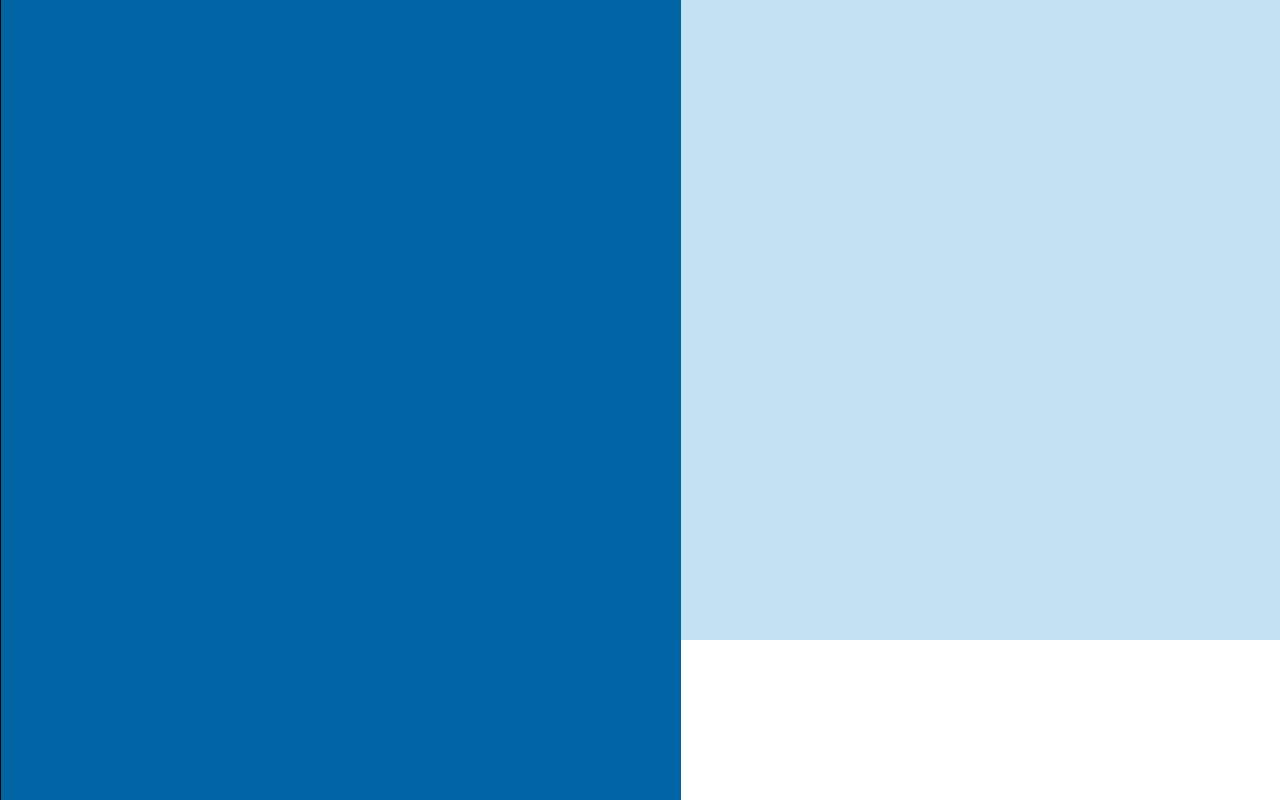
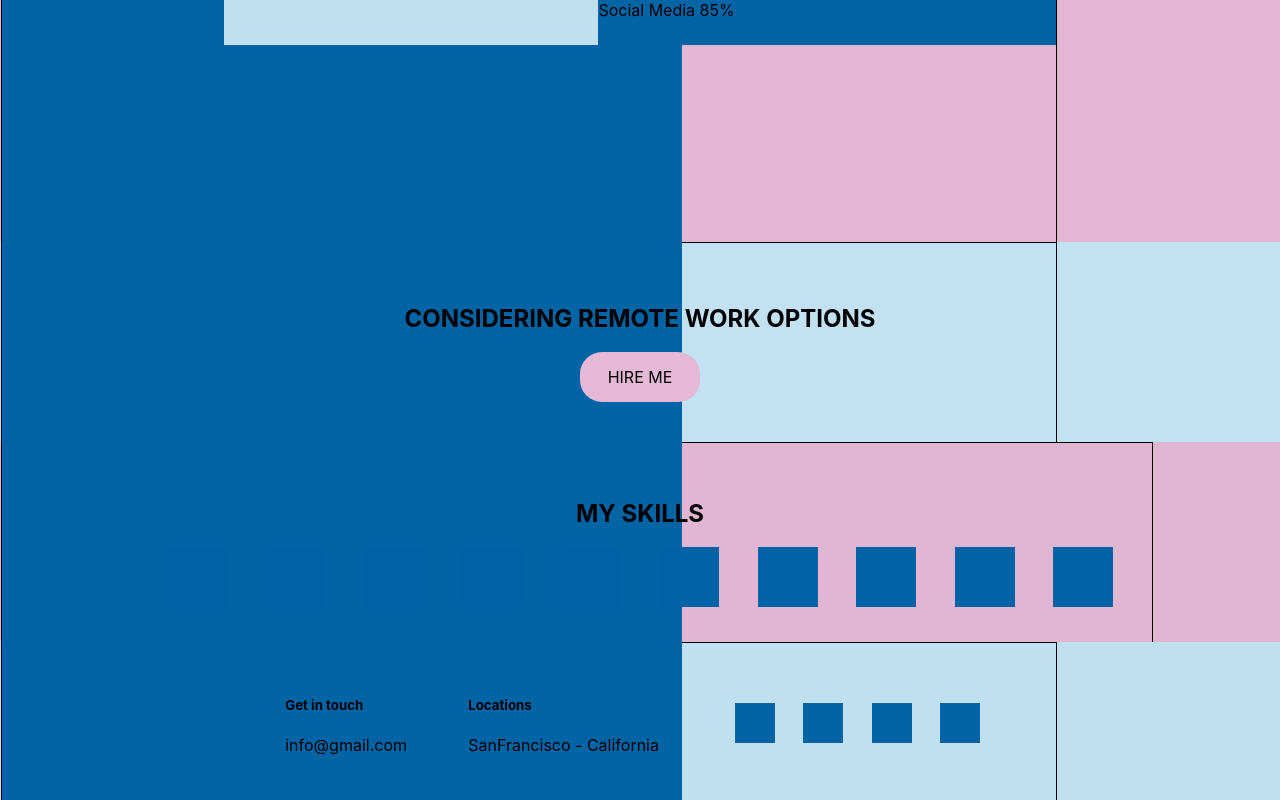
Before and after one commit to naugtymor/Portfolio, a React (Create React App) app: page / in a window 1280 px wide. Shown: the part 3040-3840 px from the top of the page. Built offline with nearby package versions, Linux system fonts and the light colour scheme.

Commit message:
Footer layout, styles, fixes

```diff
--- a/src/About/About.module.css
+++ b/src/About/About.module.css
@@ -4,8 +4,6 @@
 }
 
 .aboutContainer {
-    border: 1px solid red;
-
     align-items: flex-start;
     flex-direction: column;
     justify-content: center;
--- a/src/App.js
+++ b/src/App.js
@@ -6,6 +6,7 @@ import About from "./About/About";
 import DistantWork from "./DistantWork/DistantWork";
 import SkillsList from "./SkillsList/SkillsList";
 import Projects from "./Projects/Projects";
+import Footer from "./Footer/Footer";
 
 const App = () => {
   return (
@@ -13,10 +14,11 @@ const App = () => {
         <Header/>
         <Main/>
         <Skills/>
+        <Projects/>
         <About/>
         <DistantWork/>
         <SkillsList/>
-        <Projects/>
+        <Footer/>
     </div>
   );
 }
--- /dev/null
+++ b/src/Footer/Footer.js
@@ -0,0 +1,30 @@
+import style from "./Footer.module.css"
+import styleContainer from "../common/styles/Container.module.css";
+
+
+const Footer = () => {
+    return (
+        <div className={style.footerBlock}>
+            <div className={`${style.footerContainer} ${styleContainer.container}`}>
+                <div className={style.items}>
+                    <div>
+                        <h5>Get in touch</h5>
+                        <p>info@gmail.com</p>
+                    </div>
+                    <div>
+                        <h5>Locations</h5>
+                        <p>SanFrancisco - California</p>
+                    </div>
+                    <div className={style.icons}>
+                        <div className={style.icon}></div>
+                        <div className={style.icon}></div>
+                        <div className={style.icon}></div>
+                        <div className={style.icon}></div>
+                    </div>
+                </div>
+            </div>
+        </div>
+    )
+}
+
+export default Footer;
--- /dev/null
+++ b/src/Footer/Footer.module.css
@@ -0,0 +1,30 @@
+.footerBlock {
+    height: 20vh;
+    background-color: #c0e0f2;
+}
+
+.footerContainer {
+    flex-direction: row;
+}
+
+.items {
+    width: 100%;
+
+    display: flex;
+    align-items: center;
+    justify-content: space-evenly;
+
+}
+
+.icons {
+    width: 33%;
+
+    display: flex;
+    justify-content: space-around;
+}
+
+.icon {
+    width: 40px;
+    height: 40px;
+    background-color: #0064a5;
+}
--- a/src/Projects/Project/Project.module.css
+++ b/src/Projects/Project/Project.module.css
@@ -1,5 +1,7 @@
 .item {
     width: 680px;
     height: 680px;
+    /*width: 30%;*/
+    /*height: 30%;*/
     background-color: #0064a5;
 }
--- a/src/Projects/Projects.js
+++ b/src/Projects/Projects.js
@@ -1,5 +1,4 @@
 import style from "./Projects.module.css"
-import styleContainer from "../common/styles/Container.module.css"
 import Project from "./Project/Project";
 
 const Projects = () => {
--- a/src/Projects/Projects.module.css
+++ b/src/Projects/Projects.module.css
@@ -1,6 +1,7 @@
 .projectsBlock {
     height: 100vh;
     background-color: #c2e2f3;
+    border: 1px solid;
 
     display: flex;
     flex-direction: column;
--- a/src/SkillsList/SkillsList.module.css
+++ b/src/SkillsList/SkillsList.module.css
@@ -21,6 +21,7 @@
 
     display: flex;
     justify-content: space-evenly;
+    flex-wrap: wrap;
 }
 
 .icon {
```
